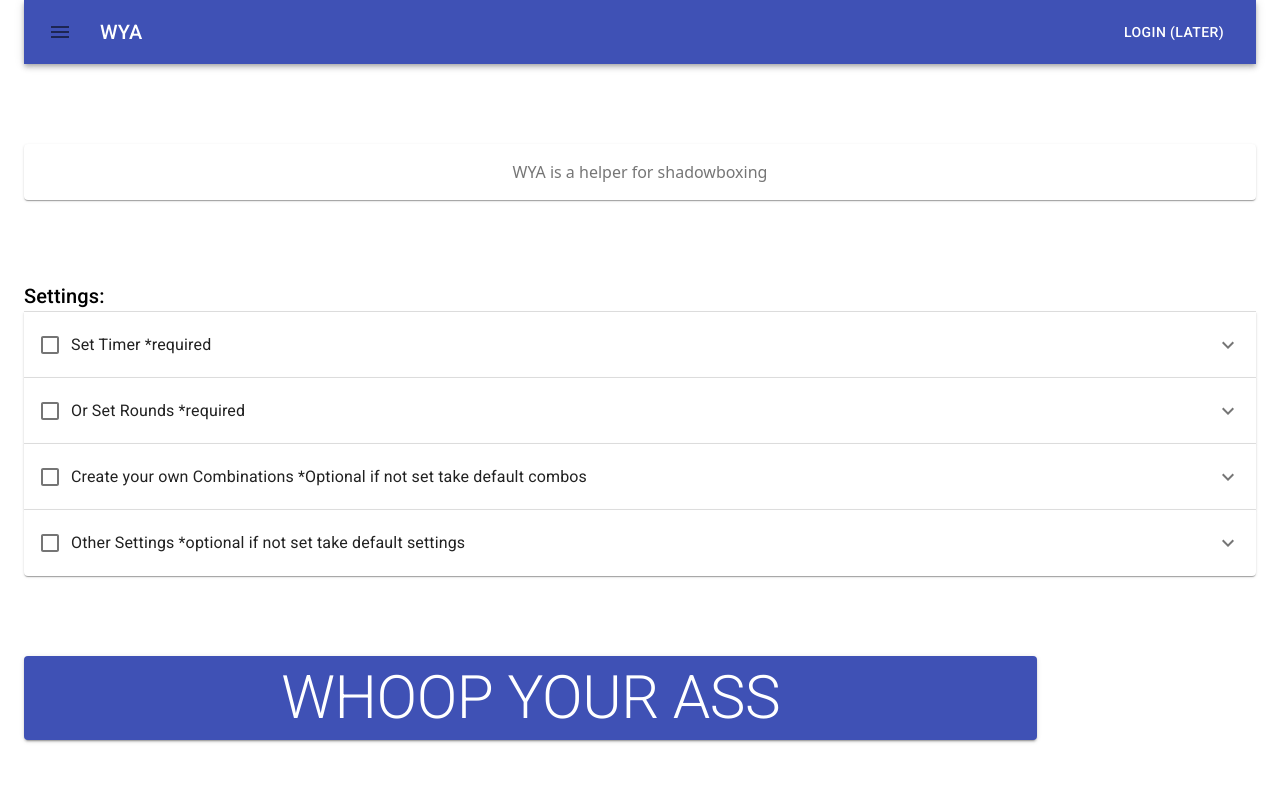
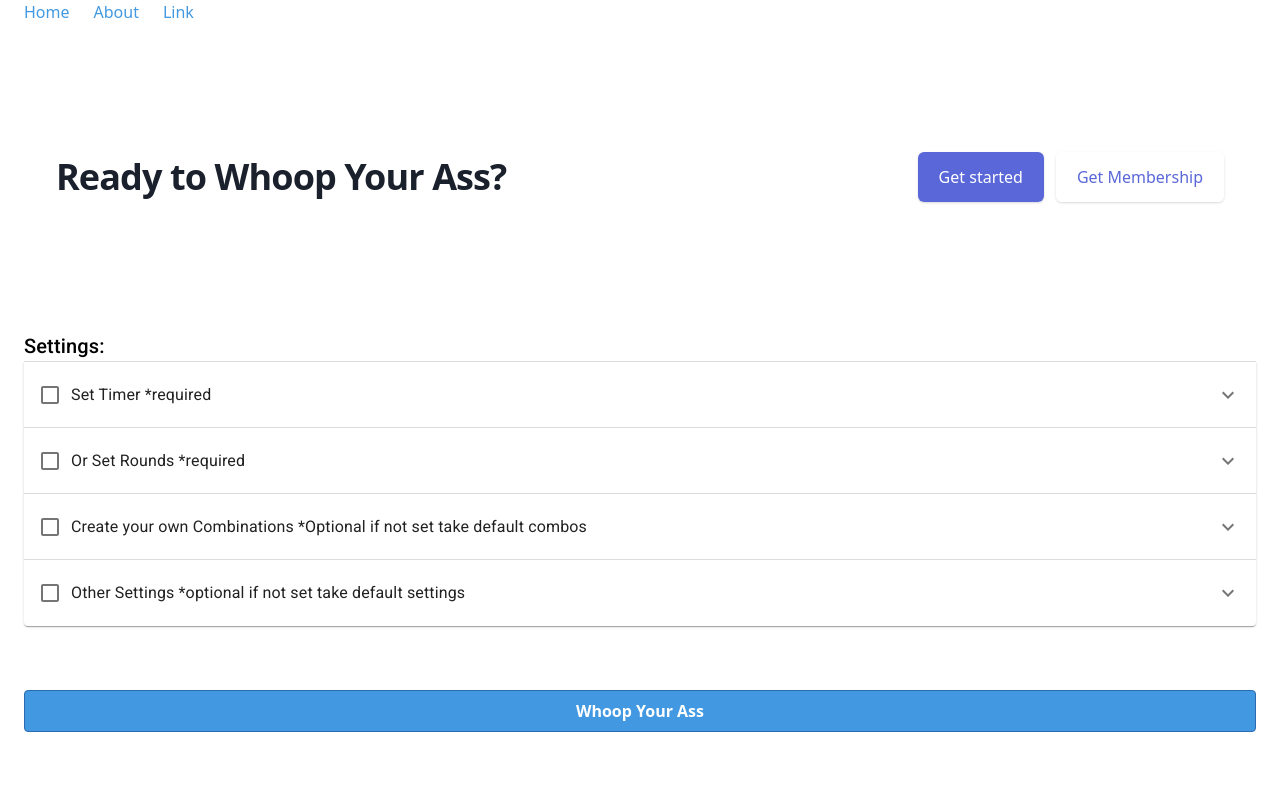
Before and after one commit to JanRiefling/wya-boxing, a React (Create React App) app: page / in a window 1280 px wide. Shown: the top 791 px of the page. Built offline with nearby package versions, Linux system fonts and the light colour scheme.

Commit message:
Start migrate Material-Ui to Tailwind, Add footer, heroSection and update Appbar

```diff
--- a/package.json
+++ b/package.json
@@ -6,13 +6,10 @@
     "@material-ui/core": "^4.11.0",
     "@material-ui/icons": "^4.9.1",
     "@reduxjs/toolkit": "^1.4.0",
+    "@tailwindcss/ui": "^0.7.2",
     "@testing-library/jest-dom": "^4.2.4",
     "@testing-library/react": "^9.5.0",
     "@testing-library/user-event": "^7.2.1",
-    "@types/jest": "^26.0.15",
-    "@types/node": "^14.14.5",
-    "@types/react": "^16.9.53",
-    "@types/react-dom": "^16.9.8",
     "react": "^16.13.1",
     "react-dom": "^16.13.1",
     "react-redux": "^7.2.1",
--- a/src/components/WyaAppBar.js
+++ b/src/components/WyaAppBar.js
@@ -1,40 +1,25 @@
-import React from 'react';
-import { makeStyles } from '@material-ui/core/styles';
-import AppBar from '@material-ui/core/AppBar';
-import Toolbar from '@material-ui/core/Toolbar';
-import Typography from '@material-ui/core/Typography';
-import Button from '@material-ui/core/Button';
-import IconButton from '@material-ui/core/IconButton';
-import MenuIcon from '@material-ui/icons/Menu';
-
-const useStyles = makeStyles((theme) => ({
-  root: {
-    flexGrow: 1,
-  },
-  menuButton: {
-    marginRight: theme.spacing(2),
-  },
-  title: {
-    flexGrow: 1,
-  },
-}));
+import React from "react";
 
 export default function WyaAppBar() {
-  const classes = useStyles();
-
   return (
-    <div className={classes.root}>
-      <AppBar position="static">
-        <Toolbar>
-          <IconButton edge="start" className={classes.menuButton} aria-label="menu">
-            <MenuIcon />
-          </IconButton>
-          <Typography variant="h6" className={classes.title}>
-            WYA
-          </Typography>
-          <Button color="inherit">Login (later)</Button>
-        </Toolbar>
-      </AppBar>
+    <div>
+      <ul className="flex">
+        <li className="mr-6">
+          <a className="text-blue-500 hover:text-blue-800" href={"/#"}>
+            Home
+          </a>
+        </li>
+        <li className="mr-6">
+          <a className="text-blue-500 hover:text-blue-800" href="/#">
+            About
+          </a>
+        </li>
+        <li className="mr-6">
+          <a className="text-blue-500 hover:text-blue-800" href="/#">
+            Link
+          </a>
+        </li>
+      </ul>
     </div>
   );
 }
--- /dev/null
+++ b/src/components/buttons/WyaStartButton.js
@@ -0,0 +1,22 @@
+import React from "react";
+import {useDispatch} from "react-redux";
+
+
+function WyaStartButton() {
+
+    const dispatch = useDispatch();
+
+    function startApp() {
+      dispatch({ type: "START_COUNTDOWN" });
+    }
+  return (
+    <button
+    className="bg-blue-500 hover:bg-blue-700 text-white font-bold py-2 px-4 border border-blue-700 rounded"
+    onClick={startApp}
+    >
+      Whoop Your Ass
+    </button>
+  );
+}
+
+export default WyaStartButton;
--- /dev/null
+++ b/src/components/footer/Footer.js
@@ -0,0 +1,11 @@
+import React from "react";
+
+export default function Footer() {
+
+
+    return (
+        <div>
+            <p>Powered by Jan Riefling</p>
+        </div>
+    );
+}
--- /dev/null
+++ b/src/components/hero-section/HeroSection.js
@@ -0,0 +1,29 @@
+import React from "react";
+
+export default function HeroSection() {
+  return (
+    <div className="bg-gray-50">
+      <div className="max-w-screen-xl mx-auto py-12 px-4 sm:px-6 lg:py-16 lg:px-8 lg:flex lg:items-center lg:justify-between">
+        <h2 className="text-3xl leading-9 font-extrabold tracking-tight text-gray-900 sm:text-4xl sm:leading-10">
+          Ready to Whoop Your Ass?
+          </h2>
+          <div className="mt-8 flex lg:flex-shrink-0 lg:mt-0">
+            <div className="inline-flex rounded-md shadow">
+              <button
+                className="inline-flex items-center justify-center px-5 py-3 border border-transparent text-base leading-6 font-medium rounded-md text-white bg-indigo-600 hover:bg-indigo-500 focus:outline-none focus:shadow-outline transition duration-150 ease-in-out"
+              >
+                Get started
+              </button>
+            </div>
+            <div className="ml-3 inline-flex rounded-md shadow">
+              <button
+                className="inline-flex items-center justify-center px-5 py-3 border border-transparent text-base leading-6 font-medium rounded-md text-indigo-600 bg-white hover:text-indigo-500 focus:outline-none focus:shadow-outline transition duration-150 ease-in-out"
+              >
+                Get Membership
+              </button>
+            </div>
+          </div>
+        </div>
+      </div>
+  );
+}
--- a/src/pages/StartPage.js
+++ b/src/pages/StartPage.js
@@ -1,76 +1,24 @@
 import React from "react";
-import { makeStyles } from "@material-ui/core/styles";
-import { useSelector, useDispatch } from "react-redux";
-import Paper from "@material-ui/core/Paper";
-import Grid from "@material-ui/core/Grid";
-import Button from "@material-ui/core/Button";
 import WyaAppBar from "../components/WyaAppBar";
 import StopWatch from "../components/timer/StopWatch";
 import ComboDisplay from "../components/combo-display/ComboDisplay";
 import AllSettings from "../components/AllSettings";
-import { Typography } from "@material-ui/core";
-
-const useStyles = makeStyles((theme) => ({
-  root: {
-    flexGrow: 1,
-  },
-  paper: {
-    padding: theme.spacing(2),
-    textAlign: "center",
-    color: theme.palette.text.secondary,
-  },
-  stopWatch: {
-    zIndex: theme.zIndex.drawer + 2,
-  },
-}));
+import WyaStartButton from "../components/buttons/WyaStartButton";
+import HeroSection from "../components/hero-section/HeroSection";
+import Footer from "../components/footer/Footer";
 
 export default function StartPage() {
-
-  const classes = useStyles();
-  const dispatch = useDispatch();
-  const { isStarted } = useSelector((state) => state.timerReducer);
-  const { countDownIsStarted } = useSelector((state) => state.countDownReducer);
-
-  function startApp() {
-    dispatch({ type: "START_COUNTDOWN" });
-  }
-
   return (
-    <div className={classes.root}>
-      <Grid container spacing={10}>
-        <Grid item xs={12}>
-          <WyaAppBar />
-        </Grid>
-        <Grid item xs={12}>
-          <Paper className={classes.paper}>
-            WYA is a helper for shadowboxing
-          </Paper>
-        </Grid>
-        <Grid item xs={12}>
-          <AllSettings />
-        </Grid>
-        <Grid item xs={10}>
-          <Button
-            onClick={startApp}
-            variant="contained"
-            color="primary"
-            fullWidth
-          >
-            <Typography variant="h2">Whoop Your Ass</Typography>
-          </Button>
-        </Grid>
-        <Grid item xs={12}>
-          <Paper className={classes.paper}>
-            <ComboDisplay />
-          </Paper>
-          <Paper>
-            <StopWatch />
-          </Paper>
-        </Grid>
-        <Grid item xs={12}>
-          <Paper className={classes.paper}>By Jan Riefling</Paper>
-        </Grid>
-      </Grid>
+    <div className="grid grid-cols-1 gap-16">
+      <WyaAppBar />
+      <HeroSection />
+      <AllSettings />
+      <WyaStartButton />
+      <div>
+        <ComboDisplay />
+        <StopWatch />
+      </div>
+      <Footer className="fixed bottom-0 left-0" />
     </div>
   );
 }
```
Also changed, not shown: 1 other file (tests, documents, lock files or other folders).
